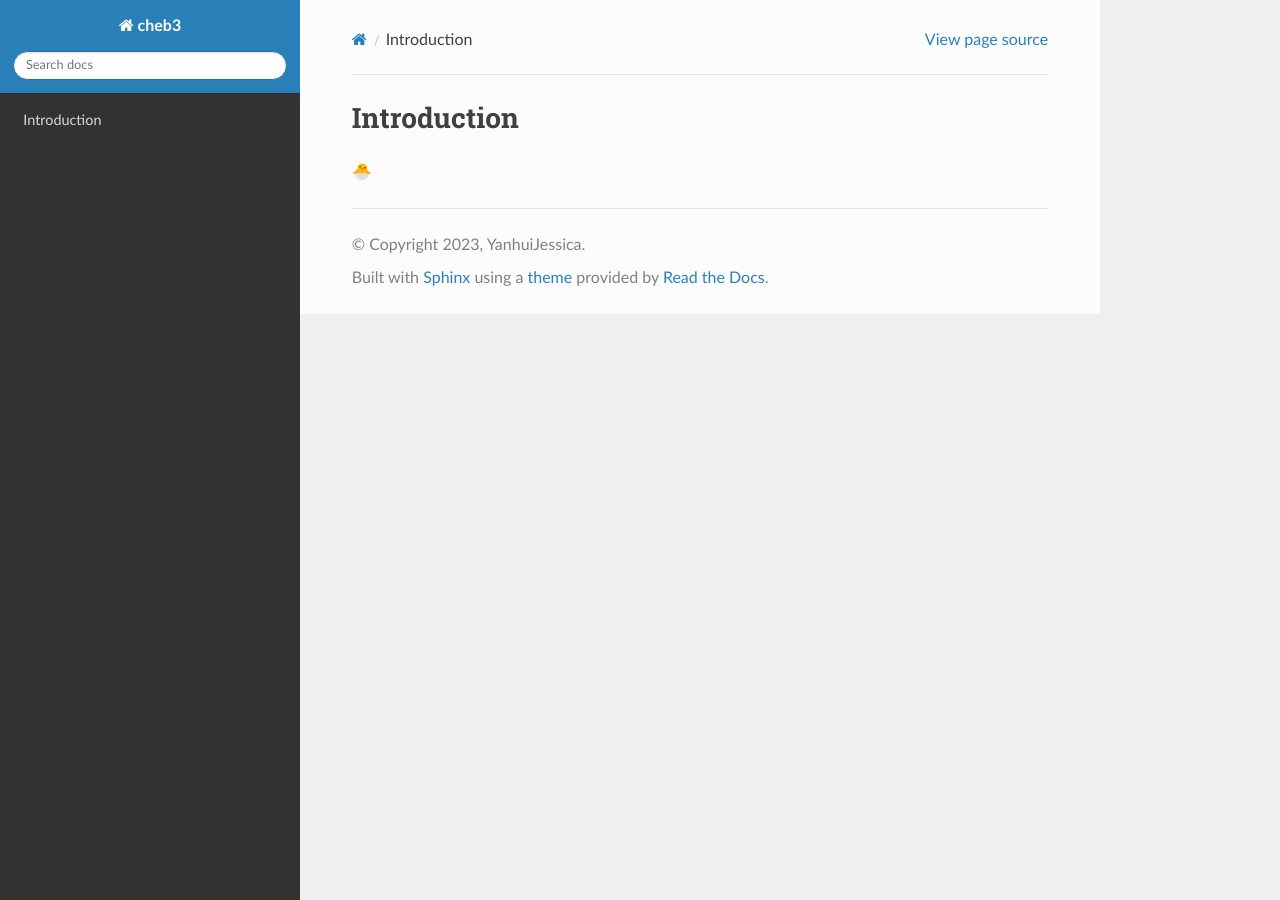
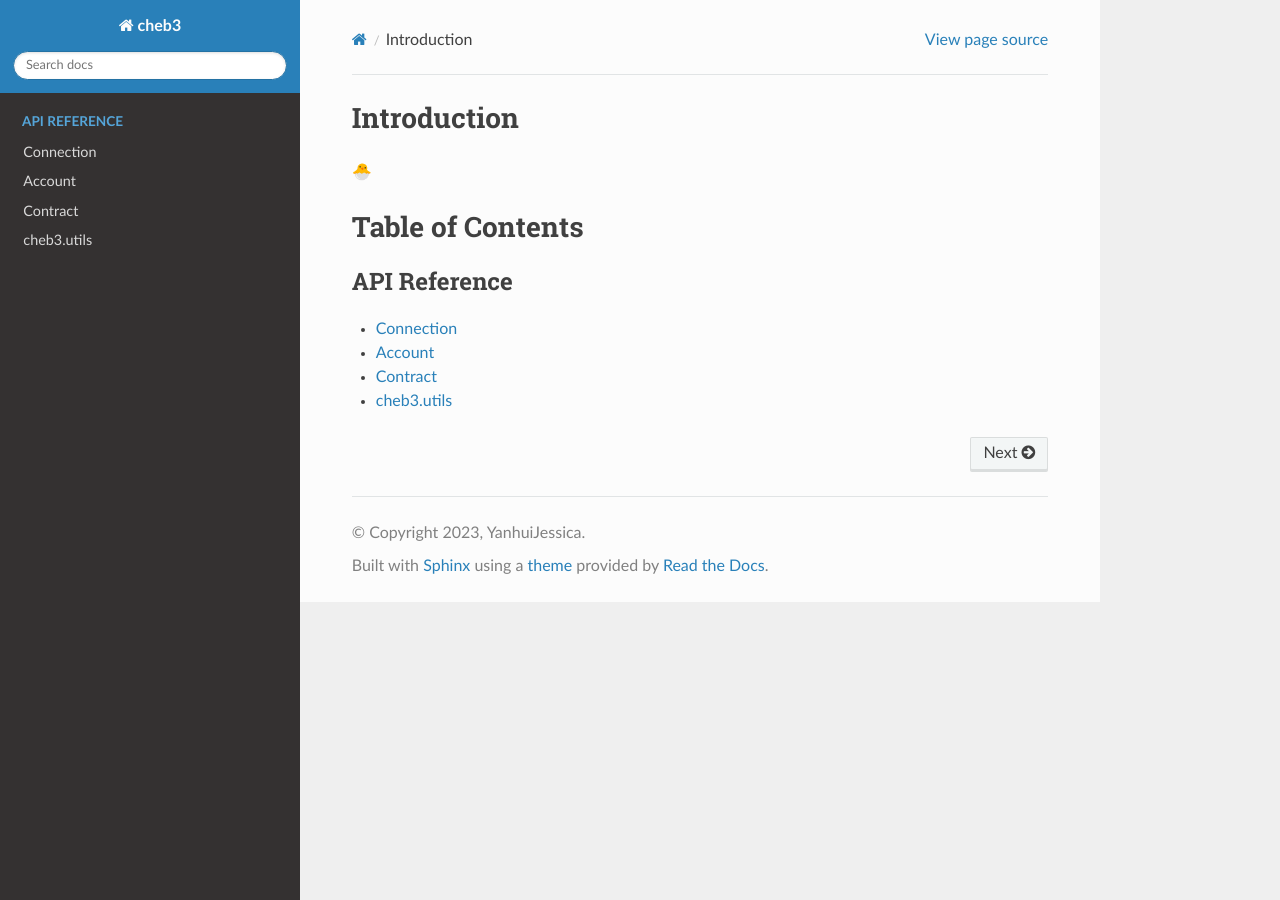
Before and after one commit to YanhuiJessica/cheb3, a Sphinx documentation site: the page built from docs/index.rst, in a window 1280 px wide. Built offline with Sphinx 7.4.7 and the Read the Docs theme 2.0.0, drawn with Linux system fonts in a browser that asks for light colours.

Commit message:
take a step :)

```diff
--- /dev/null
+++ b/docs/account.rst
@@ -0,0 +1,4 @@
+Account
+=======
+
+TBD
--- /dev/null
+++ b/docs/contract.rst
@@ -0,0 +1,4 @@
+Contract
+========
+
+TBD
--- a/docs/index.rst
+++ b/docs/index.rst
@@ -5,3 +5,15 @@ Introduction
 ============
 
 🐣
+
+Table of Contents
+=================
+
+.. toctree::
+    :maxdepth: 1
+    :caption: API Reference
+
+    connection
+    account
+    contract
+    utils
--- /dev/null
+++ b/docs/utils.rst
@@ -0,0 +1,8 @@
+cheb3.utils
+===========
+
+.. py:module:: cheb3.utils
+
+TBD
+
+.. automodule:: cheb3.utils.compile_sol
```
Also changed, not shown: docs/connection.rst (added, +9 -0 lines).
